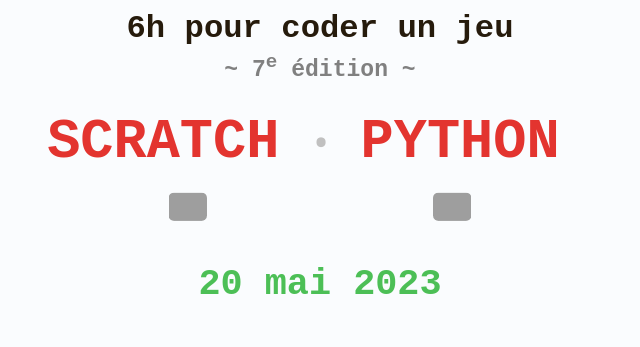
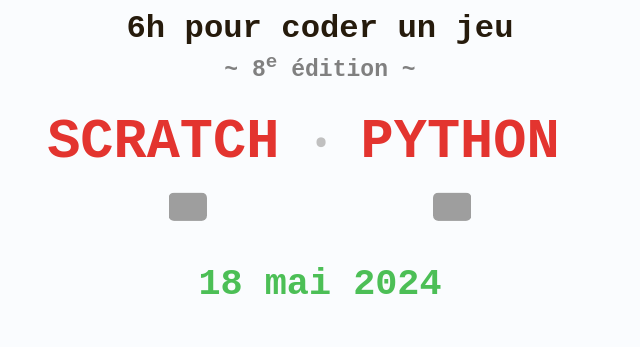
Before and after one commit to lfitokyo/presentation-ndc, a website: page docs/index.html in a window 1280 px wide. Shown: the part 370-717 px from the top of the page, 320-960 px from the left. Drawn offline with Linux system fonts and the light colour scheme; grey boxes are pictures that could not be loaded.

Commit message:
Update index.html

```diff
--- a/docs/index.html
+++ b/docs/index.html
@@ -26,7 +26,7 @@
 
 					<div style="margin-top:20px;line-height:1"><img src="media/ndc2023.png" width="400" style="margin:0;padding:0" /></div>
 					<div style="margin-top:0px;font-size:0.7em;color:#261b0c;">6h pour coder un jeu</div>
-					<div style="margin-top:0px;font-size:0.5em;color:gray;">~ 7<sup>e</sup> édition ~</div>
+					<div style="margin-top:0px;font-size:0.5em;color:gray;">~ 8<sup>e</sup> édition ~</div>
 					<div style="margin-top:20px;color:#e3342f">
 						<div style="font-size:1.2em;">
 							SCRATCH
@@ -38,7 +38,7 @@
 							<span style="padding-left:90px"><img src="https://www.nuitducode.net/img/affiche/python.png" width="35" /></span>
 						</div>
 					</div>
-					<div style="margin-top:20px;font-size:0.8em;color:#4cbf56;">20 mai 2023</div>
+					<div style="margin-top:20px;font-size:0.8em;color:#4cbf56;">18 mai 2024</div>
 
 				</section>
 
```
